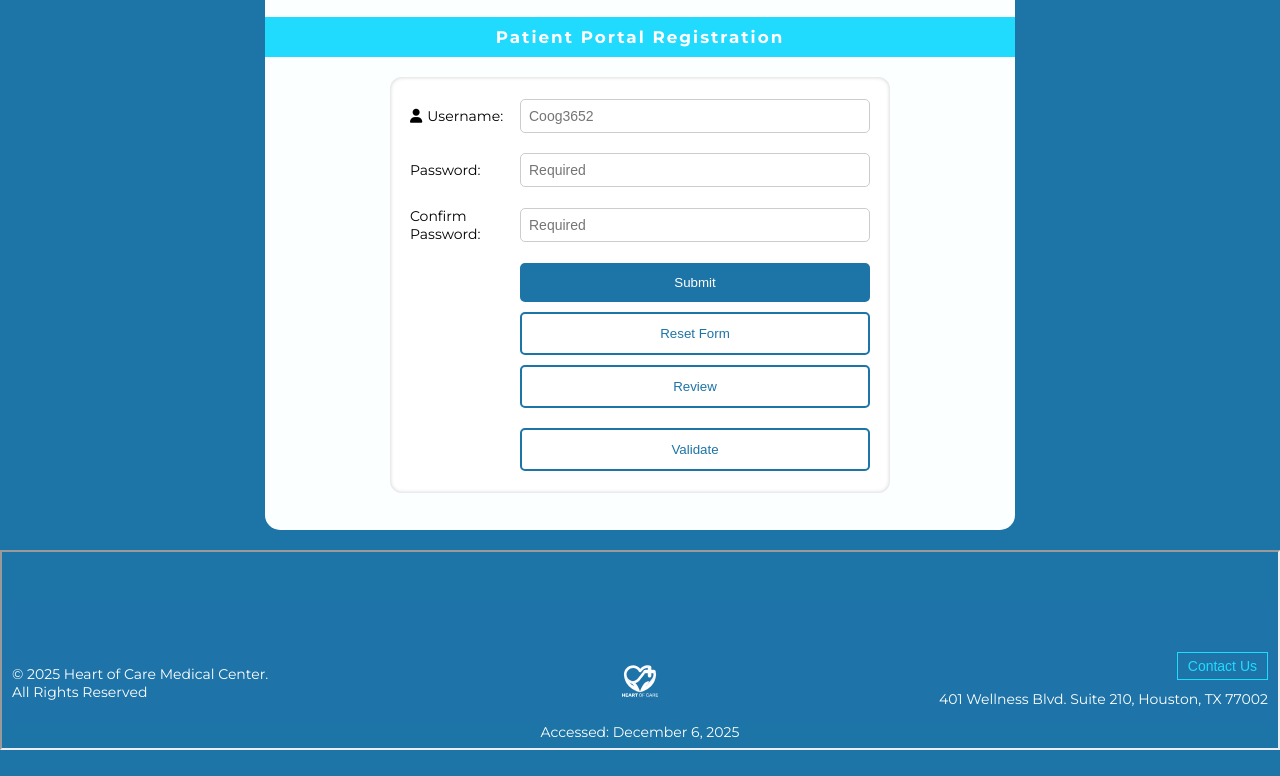
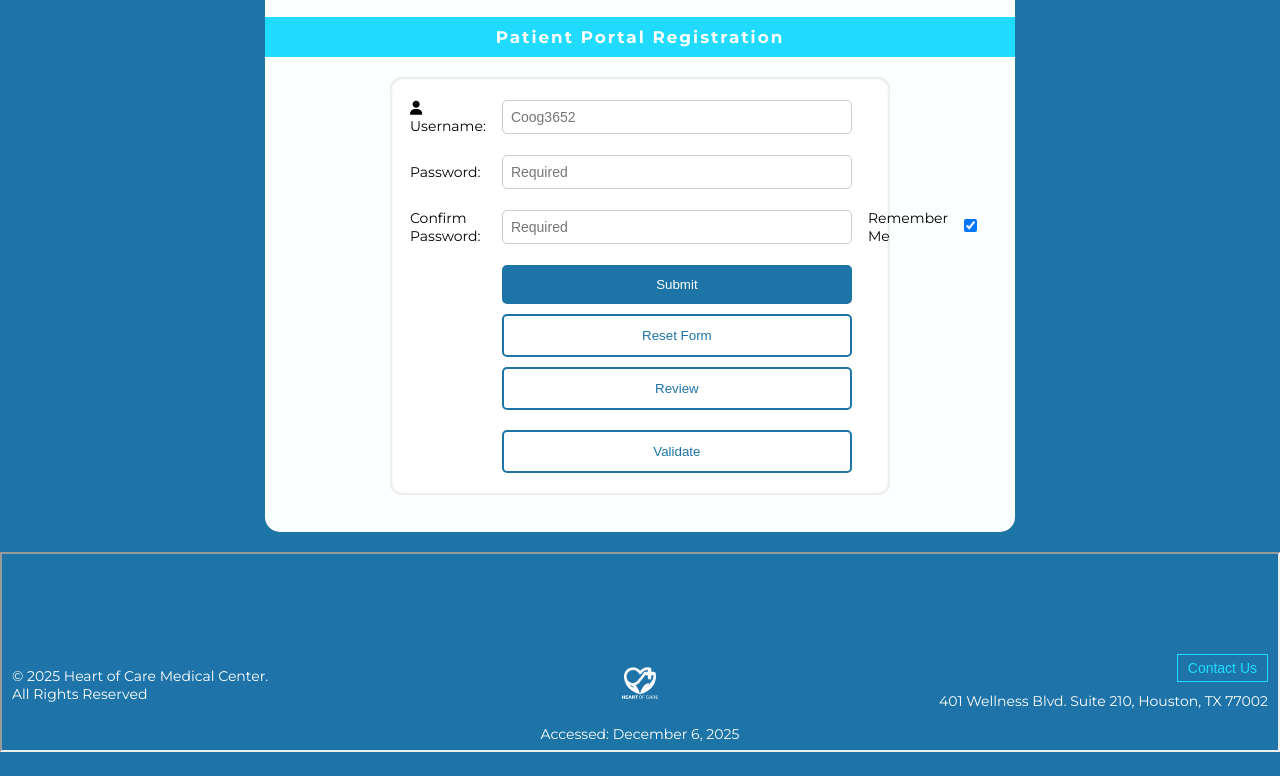
Before and after one commit to PaoRmzJ/Homework4-patientform, a plain HTML site: page index.html in a window 1280 px wide. Shown: the part 1603-2379 px from the top of the page. Drawn offline with Linux system fonts and the light colour scheme.

Commit message:
Update index.html

```diff
--- a/index.html
+++ b/index.html
@@ -221,6 +221,8 @@ Description: This document contains the structure for the multi-section registra
         <tr>
             <td><label for="confirm-password">Confirm Password:</label></td>
             <td><input type="password" id="confirm-password" name="confirm-password" minlength="8" maxlength="20" title="Please confirm your password" placeholder="Required" onblur="confirmPassword()" oninput="confirmPassword()" onfocus="confirmPassword()" required><br><span class="error" id="password2-error"></span></td>
+            <td><label for="rememberMe">Remember Me</label></td>
+            <td><input type="checkbox" id="rememberMe" name="rememberMe" checked></td>
         </tr>
         <tr>
             <td></td> <!--for alignment -->
```
